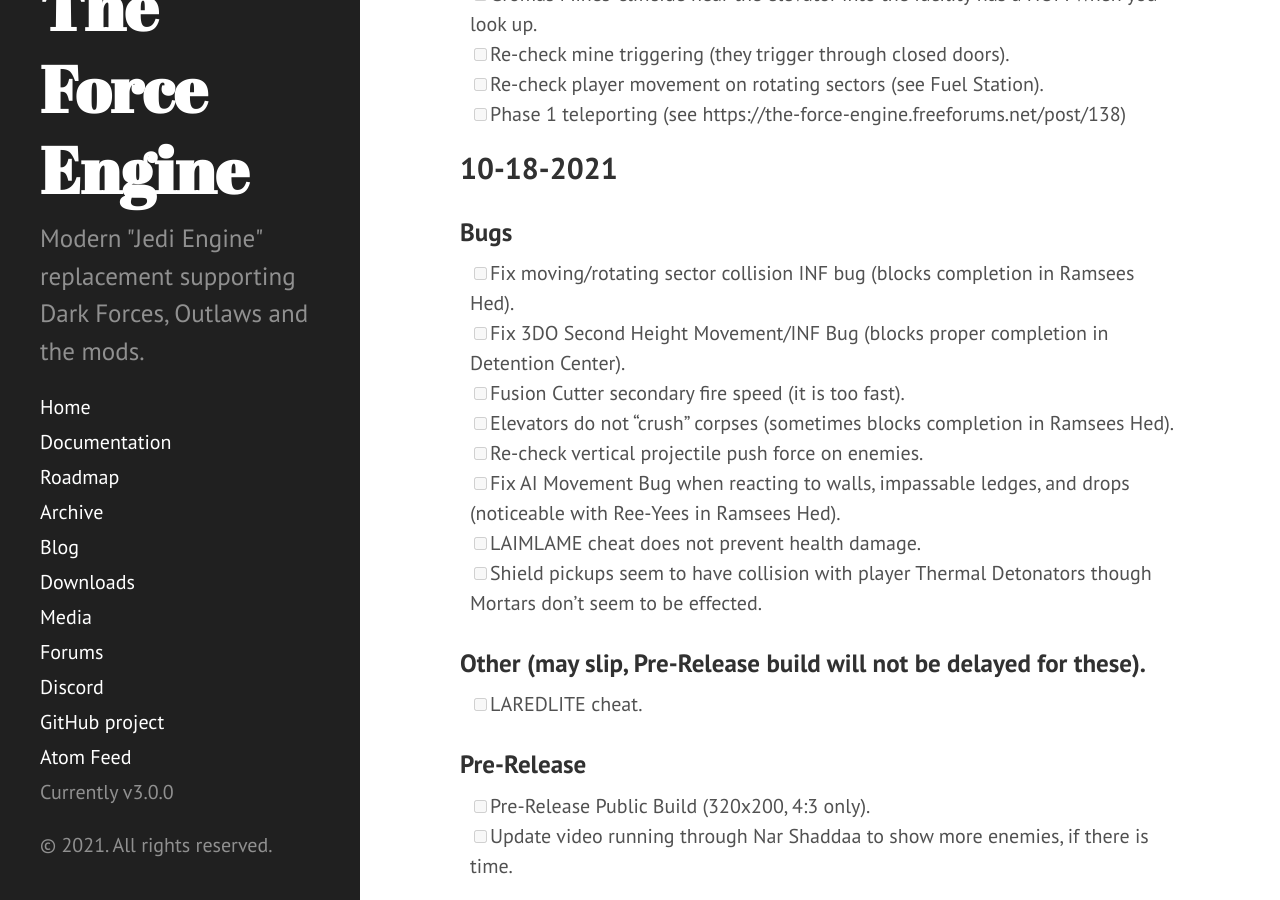
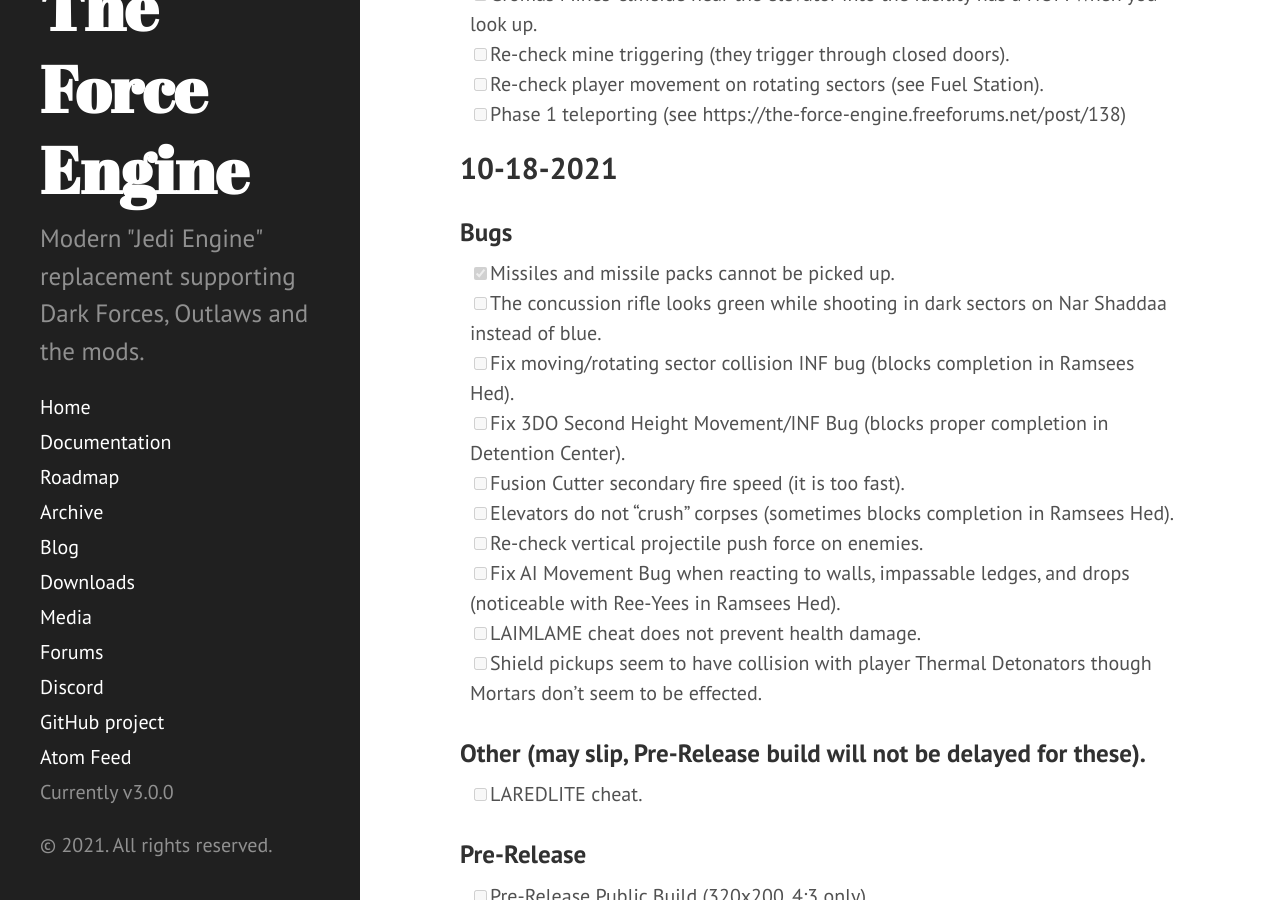
Before and after one commit to TheForceEngine/TheForceEngine.github.io, a Jekyll site: the page built from ProgressTracker.md, in a window 1280 px wide and 900 px high, scrolled down 575 px. Built offline with Jekyll 4.4.1, drawn with Linux system fonts in a browser that asks for light colours.

Commit message:
Update ProgressTracker.md

```diff
--- a/ProgressTracker.md
+++ b/ProgressTracker.md
@@ -16,6 +16,8 @@
 
 ## 10-18-2021
 ### Bugs
+- [x] Missiles and missile packs cannot be picked up.
+- [ ] The concussion rifle looks green while shooting in dark sectors on Nar Shaddaa instead of blue.
 - [ ] Fix moving/rotating sector collision INF bug (blocks completion in Ramsees Hed).
 - [ ] Fix 3DO Second Height Movement/INF Bug (blocks proper completion in Detention Center).
 - [ ] Fusion Cutter secondary fire speed (it is too fast).
```
